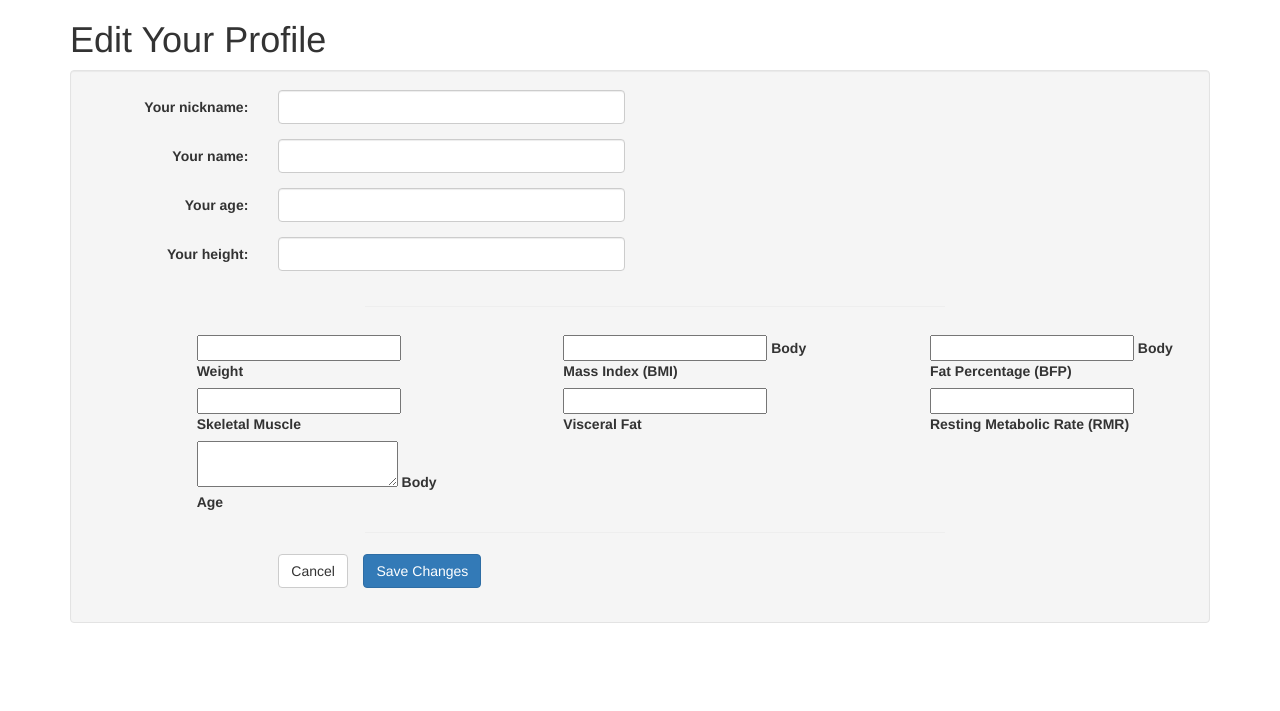
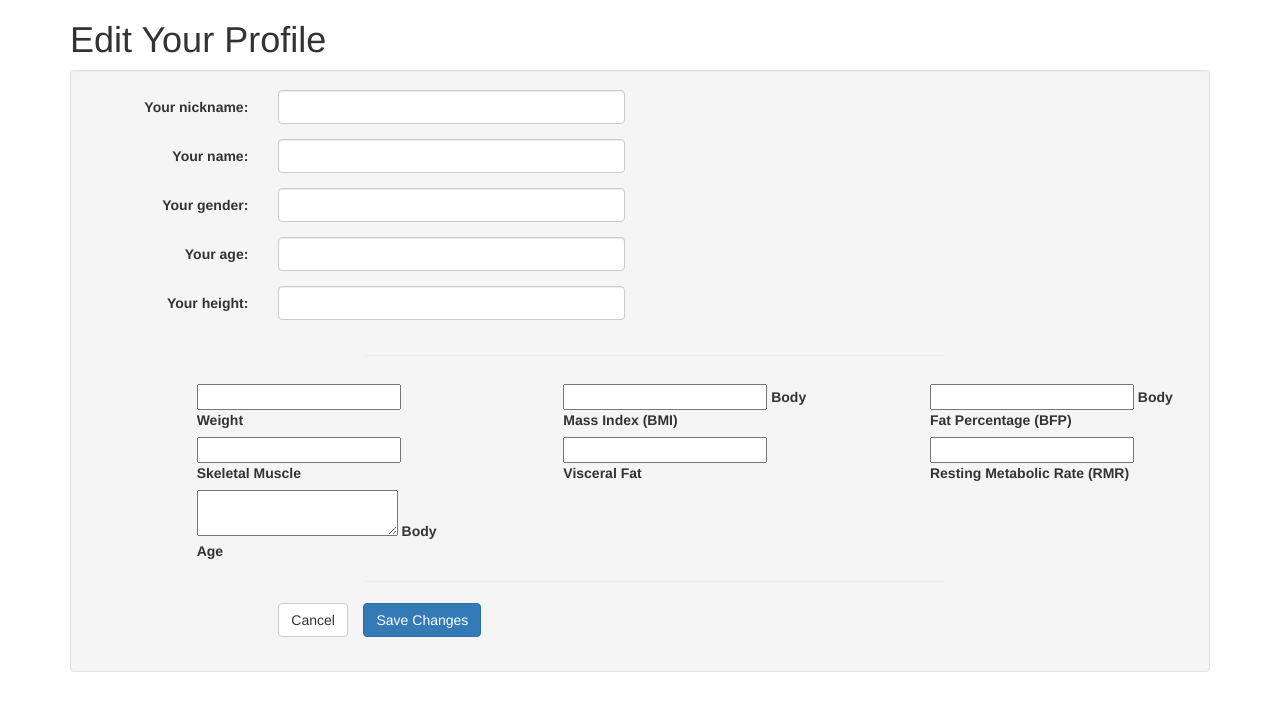
Before and after one commit to pahumadad/weight-control, a Flask app: template wcontrol/src/templates/edit.html in a window 1280 px wide. Shown: the part 52-763 px from the top of the page. Run offline with Flask 2, Linux system fonts and the light colour scheme; the template is opened without the code that fills it: most values are stand-ins (such as "Sample title", 1, 10 or a date in 2020); form fields are guessed from the names that the template uses; parts of the project's set-up code (start-up, migrations or seed data) failed here and were passed over; some libraries are stand-ins or nearby versions.

Commit message:
Add the gender select field

```diff
--- a/wcontrol/src/templates/edit.html
+++ b/wcontrol/src/templates/edit.html
@@ -21,6 +21,15 @@
                 <div class="col-sm-4">
                     {{ form.name(maxlength=64, class="form-control") }}
                     {% for error in form.name.errors %}
+                        <span class="help-inline">[{{ error }}]</span><br>
+                    {% endfor %}
+                </div>
+            </div>
+            <div class="form-group{% if form.gender.errors %} error{% endif %}">
+                <label class="control-label col-sm-2" for="name">Your gender:</label>
+                <div class="col-sm-4">
+                    {{ form.gender(maxlength=64, class="form-control") }}
+                    {% for error in form.gender.errors %}
                         <span class="help-inline">[{{ error }}]</span><br>
                     {% endfor %}
                 </div>
```
